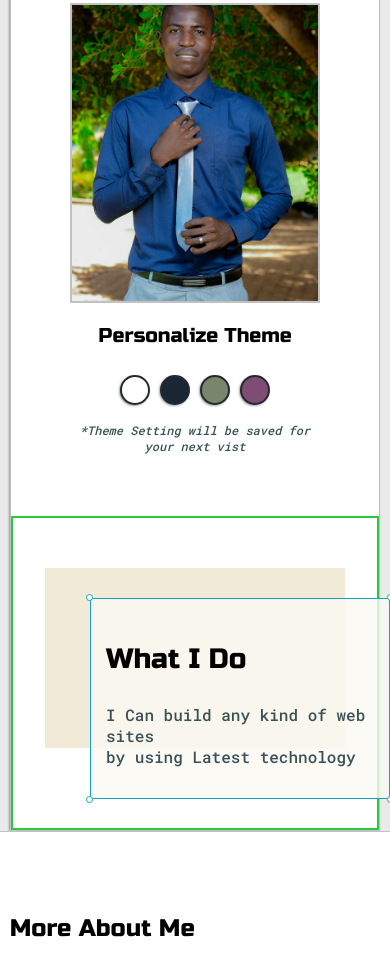
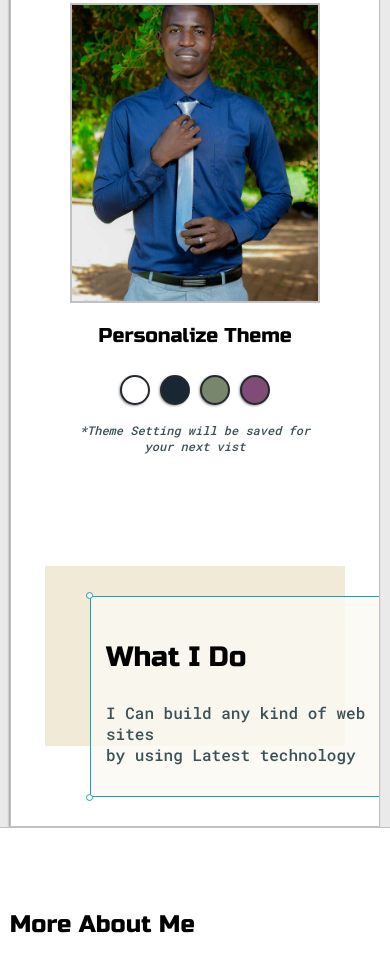
Before and after one commit to abdo-mo/Portfolio-v1, a plain HTML site: page index.html in a window 390 px wide. Shown: the part 353-1321 px from the top of the page. Drawn offline with Linux system fonts and the light colour scheme.

Commit message:
fix some issue 2

```diff
--- a/default.css
+++ b/default.css
@@ -488,10 +488,9 @@ footer
     .right-column
     {
         justify-content:center;
-        border: 2px solid #2ACA3E;
-        position:relative;
         padding-top:80;
         padding-bottom:80px;
+        overflow-y: hidden;
     }
     #pereview
         {
```
